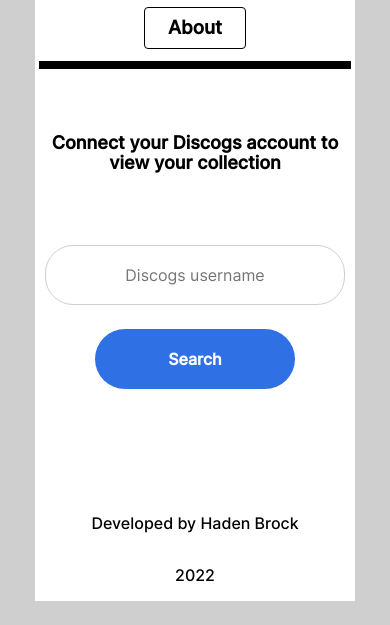
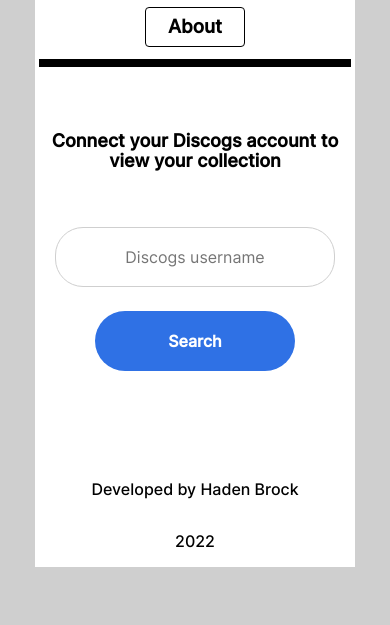
Before and after one commit to Haden-Brock/discogify-frontend, a React app in the folder discogify-frontend/: page / in a window 390 px wide. Shown: the part 219-844 px from the top of the page. Built offline with nearby package versions, Linux system fonts and the light colour scheme; a web font is replaced by a local one.

Commit message:
fix eslint compile warning. fix modal window sizing on screens >585px. Change class names to fit BEM specs. Change semantic HTML elements for header__right and releases__return. Add system fonts for alternate font families.

```diff
--- a/discogify-frontend/src/components/App/App.css
+++ b/discogify-frontend/src/components/App/App.css
@@ -1,22 +1,22 @@
-.App {
+.app {
   background-color: #FFF;
   margin: auto;
   max-width: 1440px;
   min-width: 320px;
   padding: 0 40px 24px;
-  font-family: 'Inter';
+  font-family: 'Inter', Arial, sans-serif;
   box-sizing: border-box;
 }
 
 @media screen and (max-width: 900px) {
-  .App {
+  .app {
     width: 700px;
     margin: auto;
   }
 }
 
 @media screen and (max-width: 700px) {
-  .App {
+  .app {
     width: 320px;
     margin: auto;
     padding: 0;
--- a/discogify-frontend/src/components/App/App.js
+++ b/discogify-frontend/src/components/App/App.js
@@ -71,7 +71,7 @@
   }, [activeModal]);
 
   return (
-    <div className="App">
+    <div className="app">
         <Header handleAboutClick={handleAboutClick} />
         <Routes>
           <Route path="/collection" element={<ReleaseItemList releaseList={releaseList} username={username} clearUsernameReleaseList={clearUsernameReleaseList} />}/>
@@ -79,7 +79,7 @@
         </Routes>
         <Footer />
         {activeModal === MODAL_TYPE.ABOUT && (
-          <About isOpen={activeModal === MODAL_TYPE.ABOUT} onClose={closeModal} />
+          <About isOpen={activeModal === MODAL_TYPE.ABOUT} onClose={closeModal}  />
         )}
     </div>
   );
--- a/discogify-frontend/src/components/Header/Header.css
+++ b/discogify-frontend/src/components/Header/Header.css
@@ -29,11 +29,14 @@
   align-items: center;
   justify-content: center;
   width: 140px;
+  border: none;
+  background-color: transparent;
 }
 
 .header__right:hover {
   cursor: pointer;
   border: 1px solid #000;
+  border-radius: 4px;
 }
 
 .header__center {
--- a/discogify-frontend/src/components/Header/Header.js
+++ b/discogify-frontend/src/components/Header/Header.js
@@ -12,9 +12,9 @@
       <div className="header__center">
         <h1 className="header__title">Discogify</h1>
       </div>
-      <div className="header__right">
+      <button className="header__right">
         <h3 className="header__about" onClick={handleAboutClick}>About</h3>
-      </div>
+      </button>
     </header>
   )
 }
--- a/discogify-frontend/src/components/Main/Main.js
+++ b/discogify-frontend/src/components/Main/Main.js
@@ -1,7 +1,6 @@
 import React from 'react';
 import './Main.css';
 import UserSearchForm from '../UserSearchForm/UserSearchForm';
-import ReleaseItemList from '../ReleaseItemList/ReleaseItemList';
 import Preloader from '../Preloader/Preloader';
 
 
--- a/discogify-frontend/src/components/Modal/Modal.css
+++ b/discogify-frontend/src/components/Modal/Modal.css
@@ -43,3 +43,13 @@
   background-size: cover;
   border: none;
 }
+
+@media screen and (max-width: 700px) {
+  .modal__container {
+    height: 500px;
+  }
+
+  .modal__exit {
+    right: 0;
+  }
+}
--- a/discogify-frontend/src/components/ReleaseItemList/ReleaseItemList.css
+++ b/discogify-frontend/src/components/ReleaseItemList/ReleaseItemList.css
@@ -35,6 +35,8 @@
   margin-bottom: 24px;
   text-align: center;
   color: #2F71E5;
+  border: none;
+  background-color: transparent;
 }
 
 .releases__return:hover {
--- a/discogify-frontend/src/components/ReleaseItemList/ReleaseItemList.js
+++ b/discogify-frontend/src/components/ReleaseItemList/ReleaseItemList.js
@@ -17,7 +17,7 @@
         ? (
             <section className="releases">
               <h3 className="releases__text">{username}'s collection</h3>
-              <p className="releases__return" onClick={handleReturnClick}>Return to search</p>
+              <button className="releases__return" onClick={handleReturnClick}>Return to search</button>
                 <ul className="releases__list">
                   {releaseList.map(
                     ((release, index) =>
--- a/discogify-frontend/src/components/UserSearchForm/UserSearchForm.css
+++ b/discogify-frontend/src/components/UserSearchForm/UserSearchForm.css
@@ -1,4 +1,4 @@
-.username__form {
+.form {
   margin: 32px auto 0;
   display: flex;
   justify-content: center;
@@ -20,7 +20,8 @@
 
 .form__input {
   margin-bottom: 24px;
-  margin-right: 16px;
+  margin-left: auto;
+  margin-right: auto;
   width: 400px;
   height: 60px;
   border: 1px solid rgb(207, 207, 207);
@@ -56,14 +57,19 @@
 }
 
 @media screen and (max-width: 700px) {
-  .username__form {
+
+  .form {
     border: none;
-    width: 320px;
+    width: 300px;
+    margin-right: auto;
+    margin-left: auto;
+    padding: 8px;
   }
 
   .form__input {
-    width: 300px;
-    margin-right: 0;
+    width: 280px;
+    margin-right: auto;
+    margin-left: auto;
 
   }
 }
--- a/discogify-frontend/src/components/UserSearchForm/UserSearchForm.js
+++ b/discogify-frontend/src/components/UserSearchForm/UserSearchForm.js
@@ -1,10 +1,8 @@
 import React, {useState} from 'react'
 import './UserSearchForm.css';
-import { useNavigate } from 'react-router-dom';
 
 function DiscogsUserSearchForm({ handleUserSearchFormSubmit }) {
 	const [username, setUsername] = useState('');
-	const navigate = useNavigate();
 
 	const handleUsernameChange = (e) => {
 		setUsername(e.target.value);
@@ -16,8 +14,7 @@
 	}
 
 	return (
-		<form className="username__form" onSubmit={handleSubmit}>
-			{/* <h4 className="form__label">Enter Discogs username</h4> */}
+		<form className="form" onSubmit={handleSubmit}>
 			<input
 				type="text"
 				placeholder="Discogs username"
```
